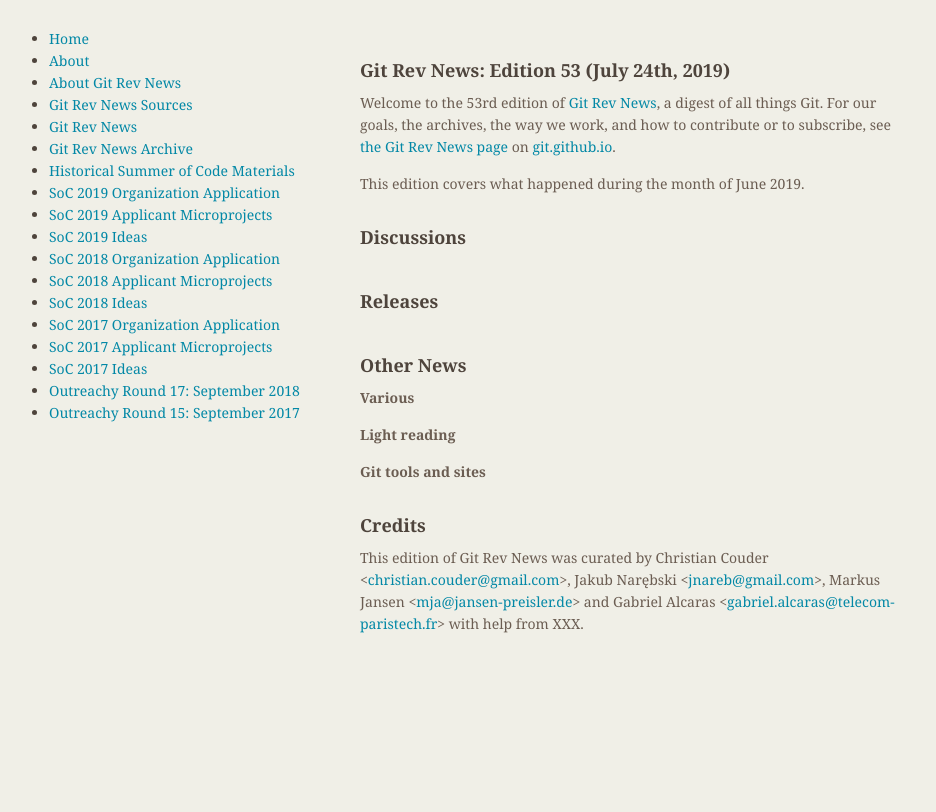
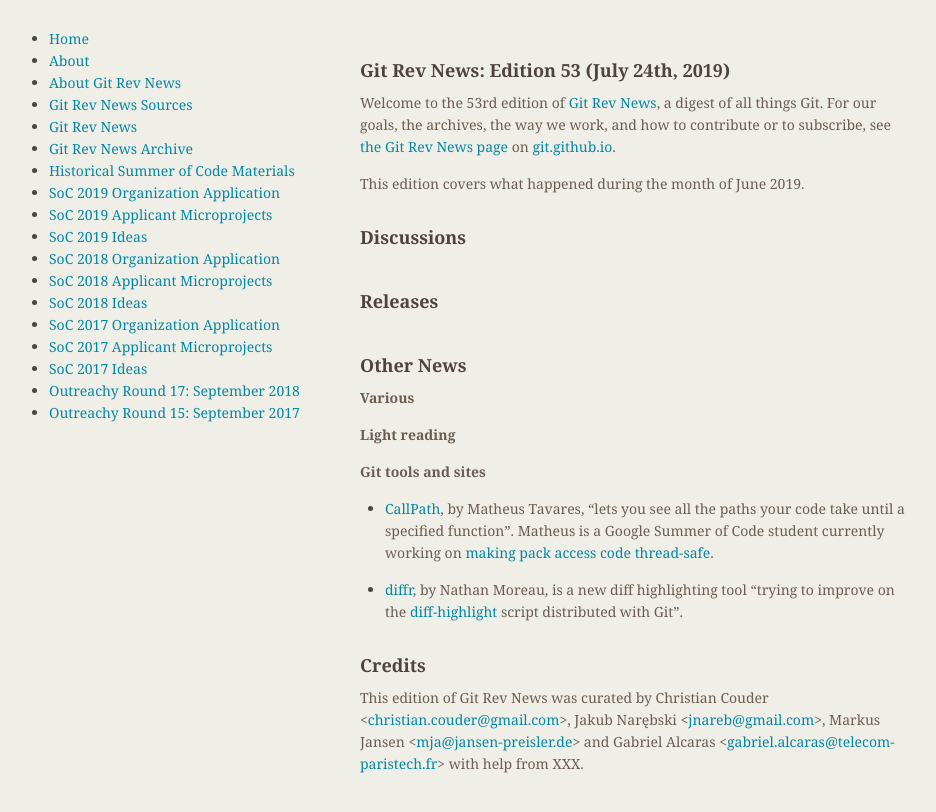
Before and after one commit to git/git.github.io, a Jekyll site: the page built from rev_news/drafts/edition-53.md, in a window 1280 px wide. Shown: the top 812 px of the page, without its empty margins (174-1110 px from the left). Built offline with Jekyll 4.4.1, drawn with Linux system fonts in a browser that asks for light colours.

Commit message:
rn-53: add callpath and diffr tools

```diff
--- a/rev_news/drafts/edition-53.md
+++ b/rev_news/drafts/edition-53.md
@@ -46,6 +46,17 @@
 
 __Git tools and sites__
 
+* [CallPath](https://github.com/matheustavares/callpath), by Matheus
+  Tavares, "lets you see all the paths your code take until a
+  specified function". Matheus is a Google Summer of Code student
+  currently working on
+  [making pack access code thread-safe](https://matheustavares.gitlab.io/gsoc/).
+
+* [diffr](https://github.com/mookid/diffr), by Nathan Moreau, is a new
+  diff highlighting tool "trying to improve on the
+  [diff-highlight](https://github.com/git/git/tree/master/contrib/diff-highlight)
+  script distributed with Git".
+
 
 ## Credits
 
```
